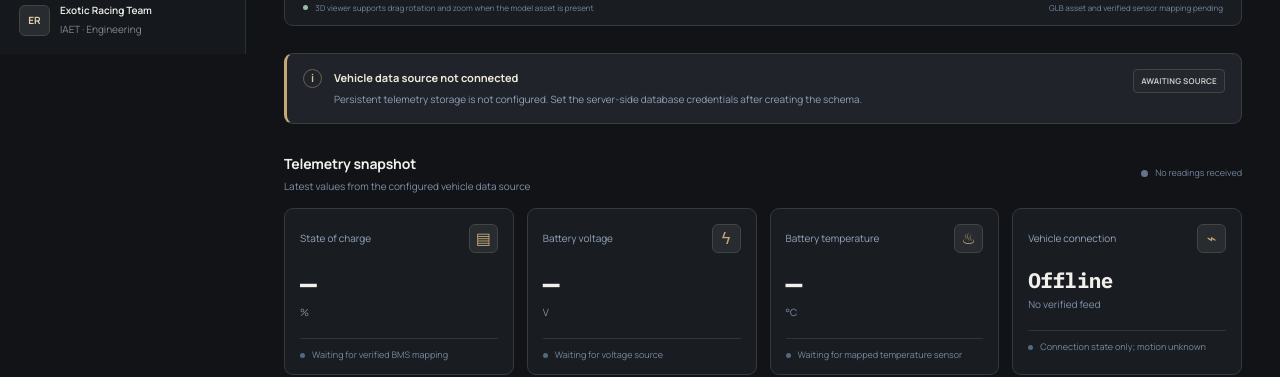
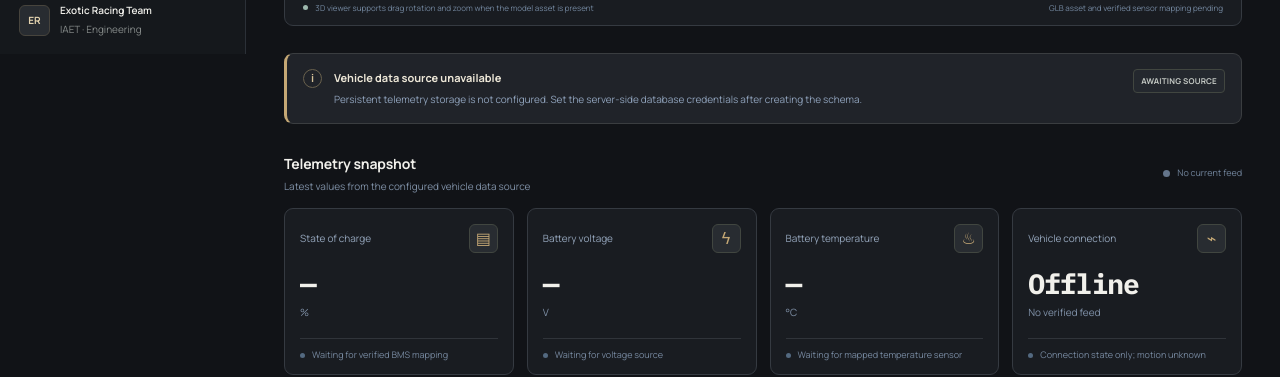
Before and after one commit to Abdo1629/exotic-vehicle-systems, a Next.js app: page / in a window 1280 px wide. Shown: the part 746-1123 px from the top of the page. Built offline with nearby package versions, Linux system fonts and the light colour scheme; no server answers.

Commit message:
feat(i18n): localize live telemetry status and measurement cards

```diff
--- a/components/telemetry/TelemetrySnapshot.tsx
+++ b/components/telemetry/TelemetrySnapshot.tsx
@@ -2,6 +2,7 @@
 
 import { useEffect, useState } from "react";
 import type { VehicleTelemetrySnapshot } from "@/lib/telemetry/contracts";
+import { T, useLocale } from "@/components/LocaleProvider";
 
 type ApiResponse = {
   status: "connected" | "not_configured" | "unavailable";
@@ -10,16 +11,14 @@ type ApiResponse = {
   message?: string;
 };
 
-function displayMeasurement(
-  measurement: { value: number; unit: string } | undefined,
-  digits = 1,
-) {
+function displayMeasurement(measurement: { value: number; unit: string } | undefined) {
   if (!measurement || !Number.isFinite(measurement.value)) return "—";
-  return `${measurement.value.toLocaleString(undefined, { maximumFractionDigits: digits })}`;
+  return `${measurement.value.toLocaleString(undefined, { maximumFractionDigits: 1 })}`;
 }
 
 export default function TelemetrySnapshot() {
   const [response, setResponse] = useState<ApiResponse | null>(null);
+  const { locale } = useLocale();
 
   useEffect(() => {
     let active = true;
@@ -29,60 +28,21 @@ export default function TelemetrySnapshot() {
         const body = (await result.json()) as ApiResponse;
         if (active) setResponse(body);
       } catch {
-        if (active) {
-          setResponse({
-            status: "unavailable",
-            vehicleId: "exotic-racing-01",
-            data: null,
-            message: "The telemetry API could not be reached.",
-          });
-        }
+        if (active) setResponse({ status: "unavailable", vehicleId: "exotic-racing-01", data: null, message: "The telemetry API could not be reached." });
       }
     };
-
     void load();
     const interval = window.setInterval(() => void load(), 10000);
-    return () => {
-      active = false;
-      window.clearInterval(interval);
-    };
+    return () => { active = false; window.clearInterval(interval); };
   }, []);
 
   const data = response?.data;
   const connected = response?.status === "connected" && !!data;
   const metrics = [
-    {
-      label: "State of charge",
-      value: displayMeasurement(data?.stateOfChargePercent),
-      unit: data?.stateOfChargePercent?.unit ?? "%",
-      icon: "▤",
-      note: data?.stateOfChargePercent?.source ?? "Waiting for verified BMS mapping",
-      tone: "blue",
-    },
-    {
-      label: "Battery voltage",
-      value: displayMeasurement(data?.batteryVoltageV, 2),
-      unit: data?.batteryVoltageV?.unit ?? "V",
-      icon: "ϟ",
-      note: data?.batteryVoltageV?.source ?? "Waiting for voltage source",
-      tone: "cyan",
-    },
-    {
-      label: "Battery temperature",
-      value: displayMeasurement(data?.batteryTemperatureC),
-      unit: data?.batteryTemperatureC?.unit ?? "°C",
-      icon: "♨",
-      note: data?.batteryTemperatureC?.source ?? "Waiting for mapped temperature sensor",
-      tone: "amber",
-    },
-    {
-      label: "Vehicle connection",
-      value: connected ? "Connected" : "Offline",
-      unit: connected ? "Telemetry received" : "No verified feed",
-      icon: "⌁",
-      note: connected ? `Updated ${new Date(data.receivedAt).toLocaleTimeString()}` : "Connection state only; motion unknown",
-      tone: "muted",
-    },
+    { label: "State of charge", arLabel: "نسبة الشحن", value: displayMeasurement(data?.stateOfChargePercent), unit: data?.stateOfChargePercent?.unit ?? "%", note: data?.stateOfChargePercent?.source ?? "Waiting for verified BMS mapping", arNote: "في انتظار مصدر BMS موثّق", icon: "▤" },
+    { label: "Battery voltage", arLabel: "جهد البطارية", value: displayMeasurement(data?.batteryVoltageV), unit: data?.batteryVoltageV?.unit ?? "V", note: data?.batteryVoltageV?.source ?? "Waiting for voltage source", arNote: "في انتظار مصدر الجهد", icon: "ϟ" },
+    { label: "Battery temperature", arLabel: "حرارة البطارية", value: displayMeasurement(data?.batteryTemperatureC), unit: data?.batteryTemperatureC?.unit ?? "°C", note: data?.batteryTemperatureC?.source ?? "Waiting for mapped temperature sensor", arNote: "في انتظار مستشعر حرارة موثّق", icon: "♨" },
+    { label: "Vehicle connection", arLabel: "اتصال العربية", value: connected ? "Connected" : "Offline", arValue: connected ? "متصلة" : "غير متصلة", unit: connected ? "Telemetry received" : "No verified feed", arUnit: connected ? "تم استقبال بيانات" : "لا يوجد مصدر موثّق", note: connected ? `Updated ${new Date(data.receivedAt).toLocaleTimeString(locale === "ar" ? "ar-EG" : "en-US")}` : "Connection state only; motion unknown", arNote: "حالة الاتصال فقط؛ الحركة غير معروفة", icon: "⌁" },
   ];
 
   return (
@@ -90,27 +50,23 @@ export default function TelemetrySnapshot() {
       <section className="notice" aria-label="Telemetry integration status">
         <div className="notice-icon">i</div>
         <div className="notice-copy">
-          <strong>{connected ? "Vehicle telemetry connected" : "Vehicle data source not connected"}</strong>
-          <p>{response?.message ?? (connected ? "Values below are from the configured telemetry provider." : "The dashboard is wired to the telemetry API. Live values appear after a verified GPS/BMS/controller adapter is configured.")}</p>
+          <strong>{connected ? <T en="Vehicle data received" ar="تم استقبال بيانات العربية" /> : <T en="Vehicle data source unavailable" ar="مصدر بيانات العربية غير متاح" />}</strong>
+          <p>{response?.message ?? (connected ? (locale === "ar" ? "القيم التالية من مصدر القياس المتصل." : "Values below are from the configured telemetry provider.") : (locale === "ar" ? "الواجهة متصلة بطبقة API؛ ستظهر القراءات بعد إعداد مصدر أجهزة موثّق." : "The dashboard is wired to the telemetry API. Live values appear after a verified hardware adapter is configured."))}</p>
         </div>
-        <span className="notice-tag">{connected ? "LIVE SOURCE" : "AWAITING SOURCE"}</span>
+        <span className="notice-tag">{connected ? <T en="SOURCE CONNECTED" ar="المصدر متصل" /> : <T en="AWAITING SOURCE" ar="في انتظار المصدر" />}</span>
       </section>
-
       <section className="section-block" aria-labelledby="telemetry-heading">
         <div className="section-heading">
-          <div>
-            <h2 id="telemetry-heading">Telemetry snapshot</h2>
-            <p>Latest values from the configured vehicle data source</p>
-          </div>
-          <span className="updated-label"><span className={connected ? "status-dot" : "status-dot grey"} /> {connected ? "Source connected" : "No readings received"}</span>
+          <div><h2 id="telemetry-heading"><T en="Telemetry snapshot" ar="ملخص القراءات" /></h2><p><T en="Latest values from the configured vehicle data source" ar="أحدث القيم من مصدر بيانات العربية" /></p></div>
+          <span className="updated-label"><span className={connected ? "status-dot" : "status-dot grey"} /> {connected ? <T en="Source connected" ar="المصدر متصل" /> : <T en="No current feed" ar="لا توجد قراءات حالية" />}</span>
         </div>
         <div className="metrics-grid">
           {metrics.map((metric) => (
             <article className="metric-card" key={metric.label}>
-              <div className="metric-top"><span>{metric.label}</span><span className="mark" aria-hidden="true">{metric.icon}</span></div>
-              <div className={metric.tone === "muted" ? "metric-value status-value" : "metric-value"}>{metric.value}</div>
-              <div className="metric-unit">{metric.unit}</div>
-              <div className="metric-foot"><span className="metric-foot-line" />{metric.note}</div>
+              <div className="metric-top"><span><T en={metric.label} ar={metric.arLabel} /></span><span className="mark" aria-hidden="true">{metric.icon}</span></div>
+              <div className="metric-value">{locale === "ar" && "arValue" in metric ? metric.arValue : metric.value}</div>
+              <div className="metric-unit">{locale === "ar" && "arUnit" in metric ? metric.arUnit : metric.unit}</div>
+              <div className="metric-foot"><span className="metric-foot-line" />{locale === "ar" ? metric.arNote : metric.note}</div>
             </article>
           ))}
         </div>
```
